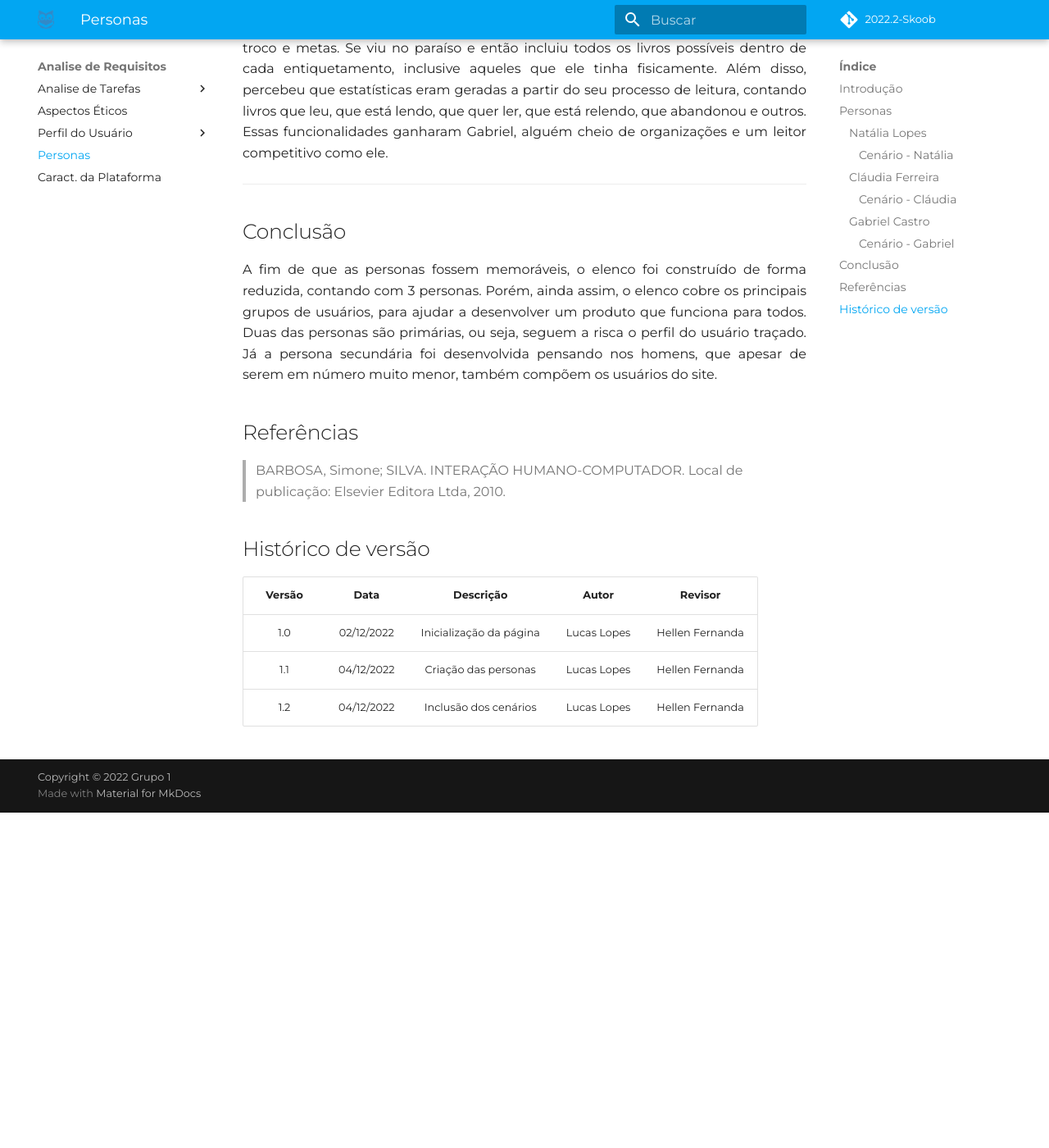
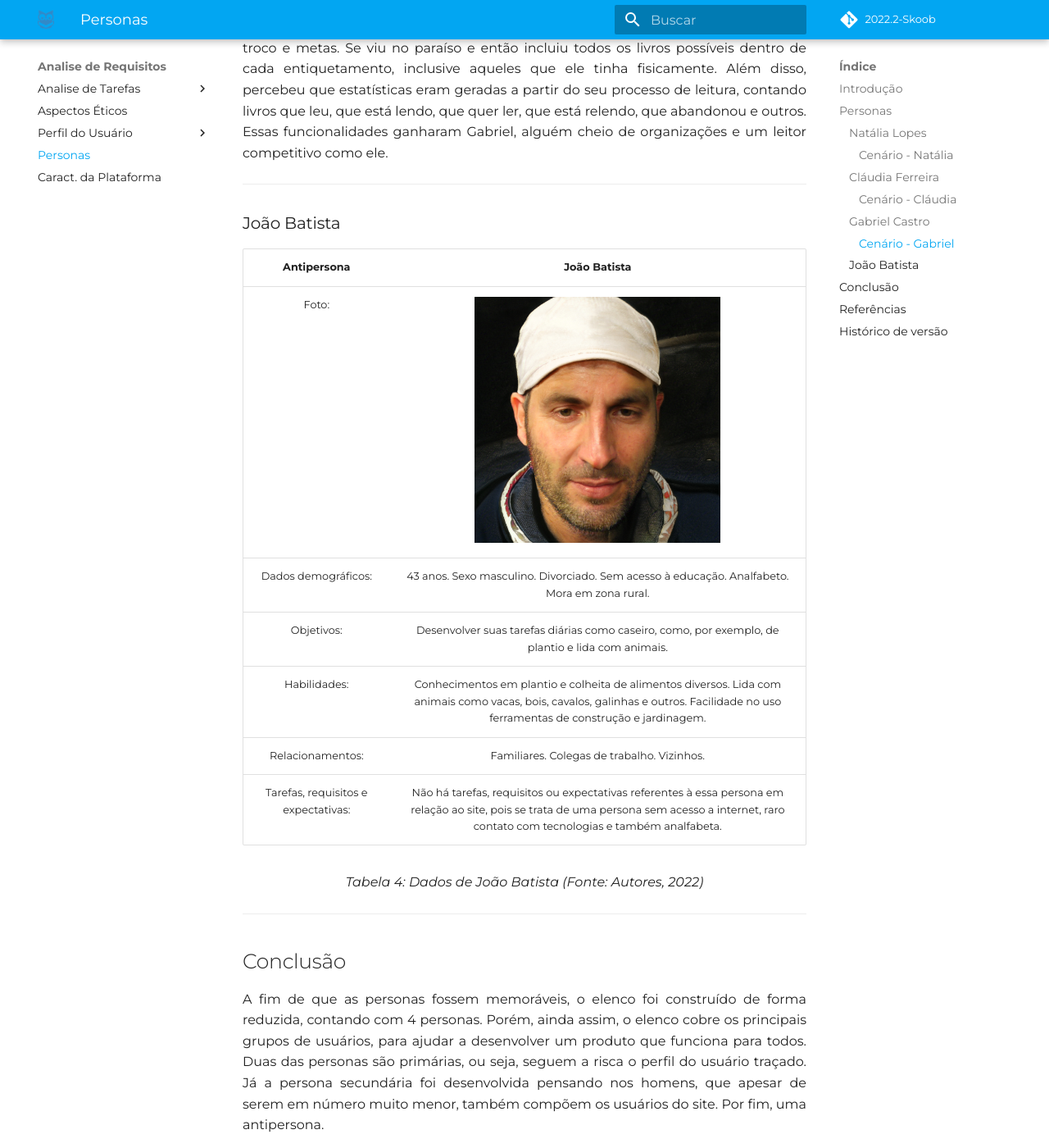
Before and after one commit to Interacao-Humano-Computador/2022.2-Skoob, an MkDocs documentation site: the page built from docs/analise-de-requisitos/personas.md, in a window 1280 px wide and 1400 px high, scrolled down 4522 px. Shown: the whole window at 82% size. Built offline with MkDocs 1.6.1 and Material for MkDocs 9.7.7, drawn with Linux system fonts in a browser that asks for light colours; some web fonts are replaced; comment, search, counter and statistics services are not loaded; before the commit the page ends 5513 px from its top, so only the background shows below that; some of the changed text lies outside the part shown.

Commit message:
Adição da antipersona
Signed-off-by: luclopesr <luclopesr@gmail.com>

```diff
--- a/docs/analise-de-requisitos/personas.md
+++ b/docs/analise-de-requisitos/personas.md
@@ -4,7 +4,7 @@
 <p align="justify">Uma persona é um arquétipo de um usuário que ajuda designers e desenvolvedores a ter empatia ao entender os contextos pessoais e de negócios de seus usuários. Ao basear as personas na pesquisa do usuário, as equipes podem evitar as armadilhas de projetar para usuários anedóticos, ou ter observações pessoais subjetivas.</p>
 
 ## Personas
-<p align="justify">A seguir temos a <i>Tabela 1</i>, <i>Tabela 2</i> e <i>Tabela 3</i>, que mostram as personas primárias e secundária que foram desenvolvidas a partir da pesquisa de perfil do usuário, e que serão utilizadas para nossa análise de requisitos.</p>
+<p align="justify">A seguir temos a <i>Tabela 1</i>, <i>Tabela 2</i>, <i>Tabela 3</i> e <i>Tabela 4</i>, que mostram as personas primárias, secundária e antipersona que foram desenvolvidas a partir da pesquisa de perfil do usuário, e que serão utilizadas para nossa análise de requisitos.</p>
 
 ### Natália Lopes
 
@@ -69,8 +69,23 @@ Gabriel Castro utilizou pela primeira vez o site Skoob de forma despretenciosa,
 
 ---
 
+### João Batista
+
+| Antipersona | João Batista |
+| :--: | :--: |
+| Foto: |<img src="../assets/persona4.jpeg" alt="Foto da persona 4" width="300">|
+| Dados demográficos: | 43 anos. Sexo masculino. Divorciado. Sem acesso à educação. Analfabeto. Mora em zona rural. |
+| Objetivos: | Desenvolver suas tarefas diárias como caseiro, como, por exemplo, de plantio e lida com animais. |
+| Habilidades: | Conhecimentos em plantio e colheita de alimentos diversos. Lida com animais como vacas, bois, cavalos, galinhas e outros. Facilidade no uso ferramentas de construção e jardinagem. |
+| Relacionamentos: | Familiares. Colegas de trabalho. Vizinhos. |
+| Tarefas, requisitos e expectativas: | Não há tarefas, requisitos ou expectativas referentes à essa persona em relação ao site, pois se trata de uma persona sem acesso a internet, raro contato com tecnologias e também analfabeta. |
+
+<figcaption align="center">Tabela 4: Dados de João Batista (Fonte: Autores, 2022)</figcaption>
+
+---
+
 ## Conclusão
-<p align="justify">A fim de que as personas fossem memoráveis, o elenco foi construído de forma reduzida, contando com 3 personas. Porém, ainda assim, o elenco cobre os principais grupos de usuários, para ajudar a desenvolver um produto que funciona para todos. Duas das personas são primárias, ou seja, seguem a risca o perfil do usuário traçado. Já a persona secundária foi desenvolvida pensando nos homens, que apesar de serem em número muito menor, também compõem os usuários do site.</p>
+<p align="justify">A fim de que as personas fossem memoráveis, o elenco foi construído de forma reduzida, contando com 4 personas. Porém, ainda assim, o elenco cobre os principais grupos de usuários, para ajudar a desenvolver um produto que funciona para todos. Duas das personas são primárias, ou seja, seguem a risca o perfil do usuário traçado. Já a persona secundária foi desenvolvida pensando nos homens, que apesar de serem em número muito menor, também compõem os usuários do site. Por fim, uma antipersona.</p>
 
 ## Referências
 > BARBOSA, Simone; SILVA. INTERAÇÃO HUMANO-COMPUTADOR. Local de publicação: Elsevier Editora Ltda, 2010.
@@ -81,3 +96,4 @@ Gabriel Castro utilizou pela primeira vez o site Skoob de forma despretenciosa,
 | 1.0 | 02/12/2022 | Inicialização da página | Lucas Lopes | Hellen Fernanda |
 | 1.1 | 04/12/2022 | Criação das personas | Lucas Lopes | Hellen Fernanda |
 | 1.2 | 04/12/2022 | Inclusão dos cenários | Lucas Lopes | Hellen Fernanda |
+| 1.2 | 06/12/2022 | Adição da antipersona | Lucas Lopes | Hellen Fernanda |
```
Also changed, not shown: docs/analise-de-requisitos/assets/persona4.jpeg (added).
